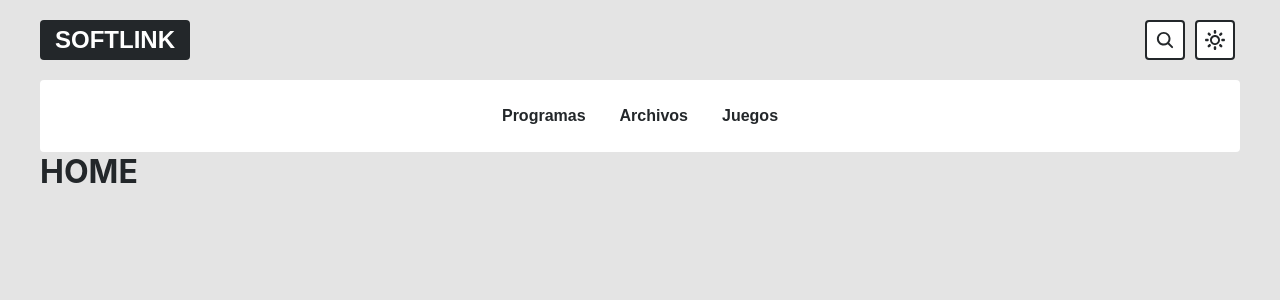
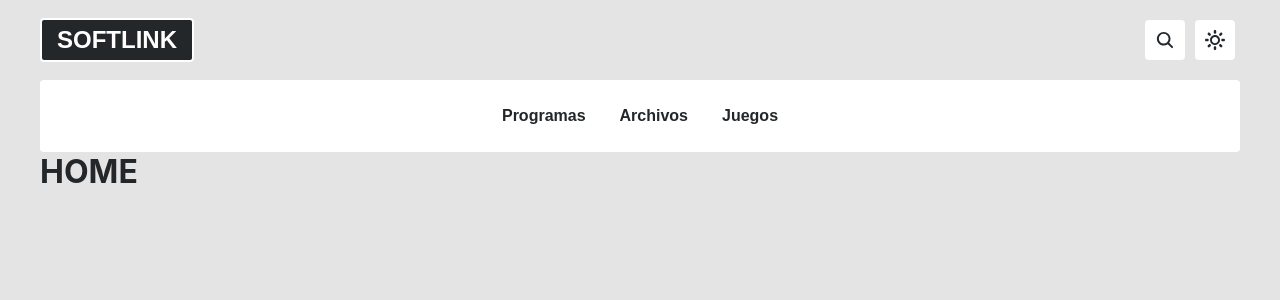
Before and after one commit to munozrc/app-village, a React (Create React App) app: page / in a window 1280 px wide. Shown: the top 300 px of the page. Built offline with nearby package versions, Linux system fonts and the light colour scheme.

Commit message:
update styles

```diff
--- a/src/components/ButtonSquare.tsx
+++ b/src/components/ButtonSquare.tsx
@@ -6,7 +6,7 @@ const ButtonSquare = styled.button`
   display: flex;
   justify-content: center;
   align-items: center;
-  border: 2px solid ${({ theme }) => theme.text};
+  border: 2px solid ${({ theme }) => theme.background};
   border-radius: 4px;
   background: ${({ theme }) => theme.background};
   cursor: pointer;
--- a/src/layouts/Header.tsx
+++ b/src/layouts/Header.tsx
@@ -37,7 +37,7 @@ const Container = styled.div`
 `;
 
 const Logo = styled.button`
-  border: none;
+  border: 2px solid ${({ theme }) => theme.background};
   border-radius: 4px;
   background: ${({ theme }) => theme.text};
   color: ${({ theme }) => theme.background};
```
